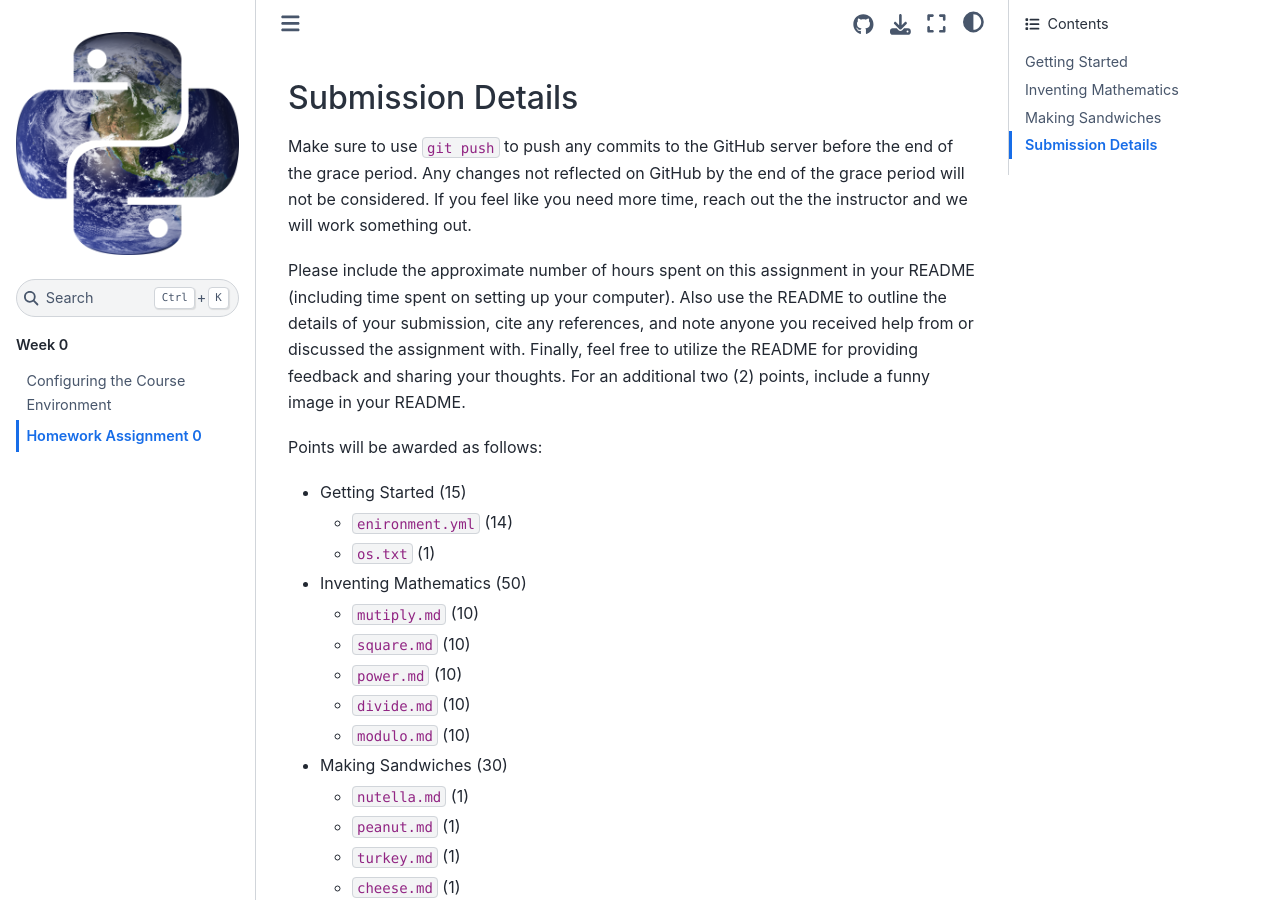
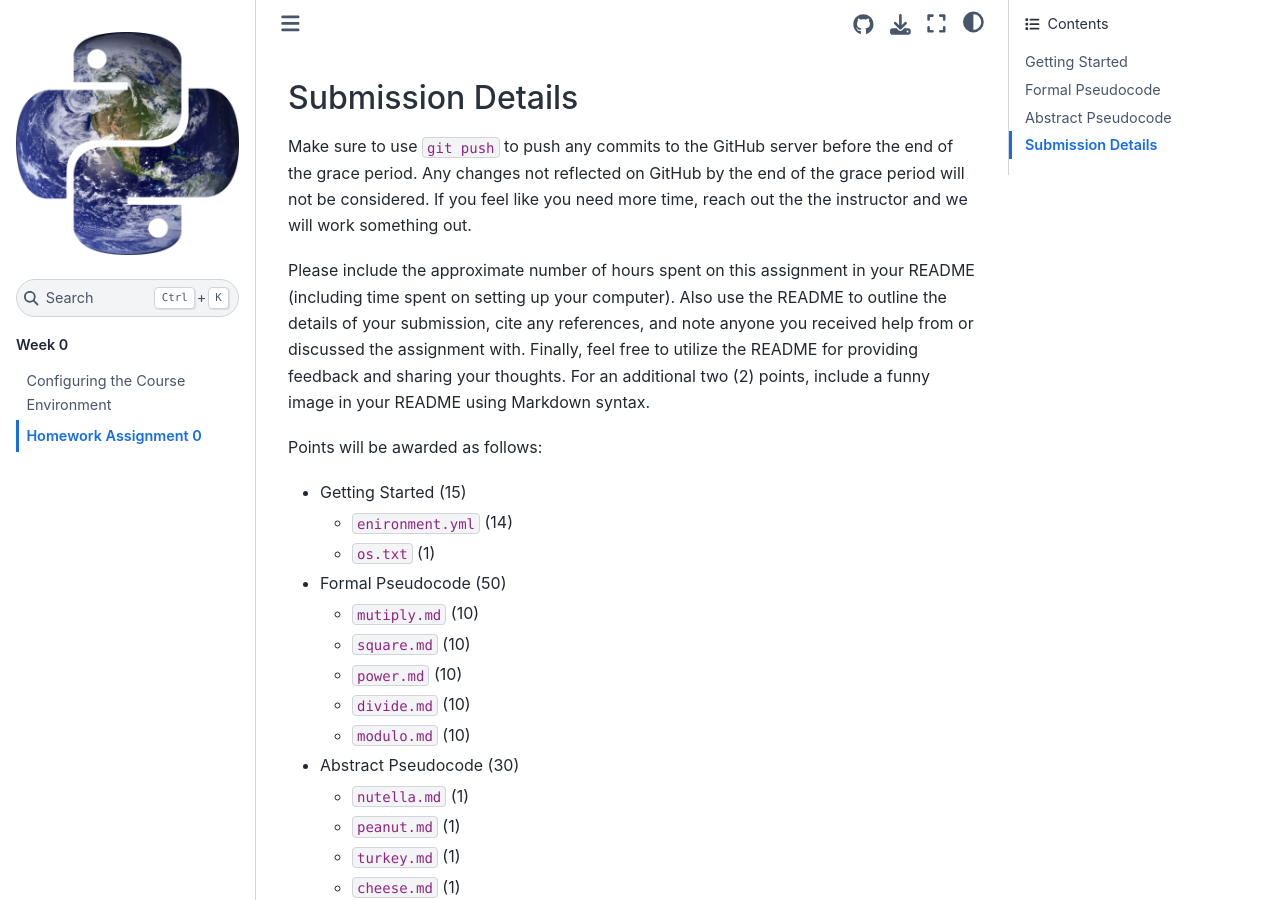
Before and after one commit to uep239/uep239.github.io, a Jupyter Book: the page built from source/assignments/hw00.md, in a window 1280 px wide and 900 px high, scrolled down 5549 px. Built offline with Jupyter Book 1.0.4 settings and Sphinx 7.4.7 and the Sphinx Book theme 1.1.4, drawn with Linux system fonts in a browser that asks for light colours; some of the changed text lies outside the part shown.

Commit message:
update hw0

```diff
--- a/source/assignments/hw00.md
+++ b/source/assignments/hw00.md
@@ -75,7 +75,7 @@ Also keep in mind the following useful commands when working on the assignment:
 - `New-Item [filename]` or `touch [filename]` to create a new file
 
 
-## Inventing Mathematics
+## Formal Pseudocode
 
 Assume a language that only has the following mathematical commands:
 
@@ -113,7 +113,7 @@ Here are some test cases for your commands:
 Feel free to reference previously defined commands when defining a new command.
 
 
-## Making Sandwiches
+## Abstract Pseudocode
 
 Assume this is a valid recipe for a peanut butter and jelly sandwich:
 
@@ -151,20 +151,20 @@ Knowing this, do the following:
 
 Make sure to use `git push` to push any commits to the GitHub server before the end of the grace period. Any changes not reflected on GitHub by the end of the grace period will not be considered. If you feel like you need more time, reach out the the instructor and we will work something out.
 
-Please include the approximate number of hours spent on this assignment in your README (including time spent on setting up your computer). Also use the README to outline the details of your submission, cite any references, and note anyone you received help from or discussed the assignment with. Finally, feel free to utilize the README for providing feedback and sharing your thoughts. For an additional two (2) points, include a funny image in your README.
+Please include the approximate number of hours spent on this assignment in your README (including time spent on setting up your computer). Also use the README to outline the details of your submission, cite any references, and note anyone you received help from or discussed the assignment with. Finally, feel free to utilize the README for providing feedback and sharing your thoughts. For an additional two (2) points, include a funny image in your README using Markdown syntax.
 
 Points will be awarded as follows:
 
 -  Getting Started (15)
     - `enironment.yml` (14)
     - `os.txt` (1)
-- Inventing Mathematics (50)
+- Formal Pseudocode (50)
     - `mutiply.md` (10)
     - `square.md` (10)
     - `power.md` (10)
     - `divide.md` (10)
     - `modulo.md` (10)
-- Making Sandwiches (30)
+- Abstract Pseudocode (30)
     - `nutella.md` (1)
     - `peanut.md` (1)
     - `turkey.md` (1)
```
Also changed, not shown: other parts of source/assignments/hw00.md (+1 -1 lines).
